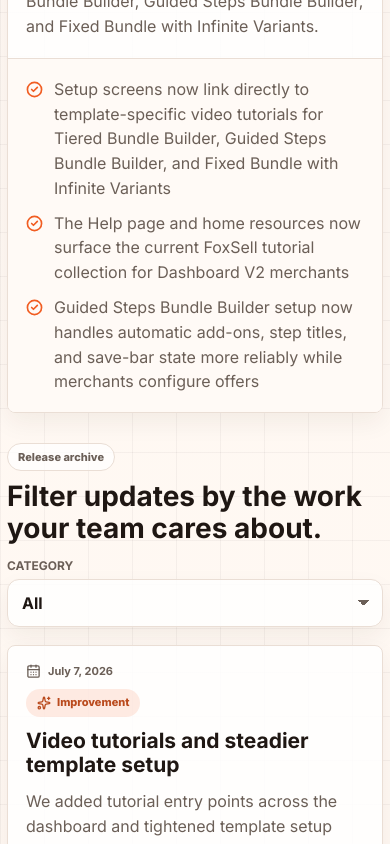
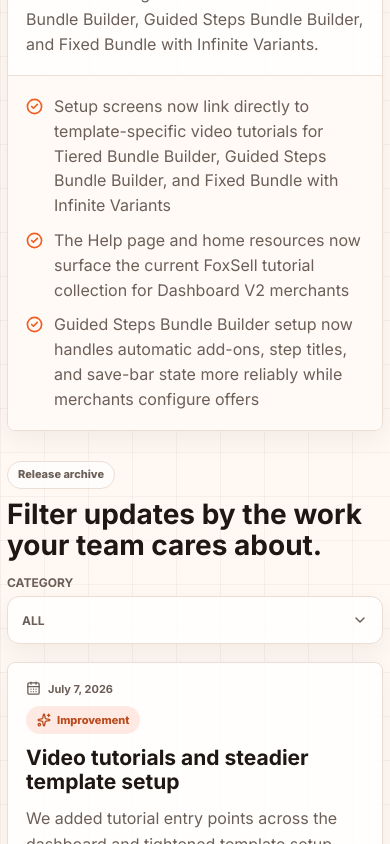
Before and after one commit to FoxSellApp/foxsell-changelog, a Next.js app: page / in a window 390 px wide. Shown: the part 2364-3208 px from the top of the page. Built offline with nearby package versions, Linux system fonts and the light colour scheme.

Commit message:
fix: address mobile changelog follow-up

```diff
--- /dev/null
+++ b/components/ui/select.js
@@ -0,0 +1,41 @@
+import * as SelectPrimitive from "@radix-ui/react-select"
+import { Check, ChevronDown } from "lucide-react"
+
+import { cn } from "@/lib/utils"
+
+const Select = SelectPrimitive.Root
+const SelectValue = SelectPrimitive.Value
+
+function SelectTrigger({ className, children, ...props }) {
+  return (
+    <SelectPrimitive.Trigger className={cn("ui-select-trigger", className)} {...props}>
+      {children}
+      <SelectPrimitive.Icon asChild>
+        <ChevronDown size={16} strokeWidth={2.2} />
+      </SelectPrimitive.Icon>
+    </SelectPrimitive.Trigger>
+  )
+}
+
+function SelectContent({ className, children, ...props }) {
+  return (
+    <SelectPrimitive.Portal>
+      <SelectPrimitive.Content className={cn("ui-select-content", className)} position="popper" sideOffset={6} {...props}>
+        <SelectPrimitive.Viewport className="ui-select-viewport">{children}</SelectPrimitive.Viewport>
+      </SelectPrimitive.Content>
+    </SelectPrimitive.Portal>
+  )
+}
+
+function SelectItem({ className, children, ...props }) {
+  return (
+    <SelectPrimitive.Item className={cn("ui-select-item", className)} {...props}>
+      <SelectPrimitive.ItemText>{children}</SelectPrimitive.ItemText>
+      <SelectPrimitive.ItemIndicator className="ui-select-item-indicator">
+        <Check size={15} strokeWidth={2.35} />
+      </SelectPrimitive.ItemIndicator>
+    </SelectPrimitive.Item>
+  )
+}
+
+export { Select, SelectContent, SelectItem, SelectTrigger, SelectValue }
--- a/package.json
+++ b/package.json
@@ -10,6 +10,7 @@
   },
   "dependencies": {
     "@radix-ui/react-dialog": "^1.1.15",
+    "@radix-ui/react-select": "^2.3.3",
     "@radix-ui/react-slot": "^1.2.4",
     "@radix-ui/react-tabs": "^1.1.17",
     "class-variance-authority": "^0.7.1",
--- a/pages/index.js
+++ b/pages/index.js
@@ -21,6 +21,7 @@
 import { Badge } from "@/components/ui/badge"
 import { Button } from "@/components/ui/button"
 import { Card, CardContent, CardDescription, CardFooter, CardHeader, CardTitle } from "@/components/ui/card"
+import { Select, SelectContent, SelectItem, SelectTrigger, SelectValue } from "@/components/ui/select"
 import { Sheet, SheetClose, SheetContent, SheetDescription, SheetHeader, SheetTitle, SheetTrigger } from "@/components/ui/sheet"
 import { Tabs, TabsList, TabsTrigger } from "@/components/ui/tabs"
 
@@ -42,6 +43,12 @@
     src: "https://raw.githubusercontent.com/knox-the-fox/foxsell-helpdoc-assets/master/supercut-bundle-builders-2026-07-08-refresh/tiered-template-31s.jpg",
     alt: "FoxSell help docs showing the Tiered Bundle Builder setup template selection screen",
     caption: "Tiered Bundle Builder setup from the FoxSell help docs",
+    sourceUrl: "https://help.foxsell.app/en/article/how-to-set-up-tiered-bundle-builder-on-your-store-4zvwze/"
+  },
+  tieredStorefront: {
+    src: "https://raw.githubusercontent.com/knox-the-fox/foxsell-helpdoc-assets/master/supercut-bundle-builders-2026-07-08-refresh/tiered-storefront-328s.jpg",
+    alt: "FoxSell help docs showing a Tiered Bundle Builder storefront preview with tiered product selections",
+    caption: "Tiered Bundle Builder storefront preview from the FoxSell help docs",
     sourceUrl: "https://help.foxsell.app/en/article/how-to-set-up-tiered-bundle-builder-on-your-store-4zvwze/"
   },
   guidedStorefront: {
@@ -728,7 +735,7 @@
 
           <Card className="featured-card">
             <div className="featured-media">
-              <ReleaseImage image={releaseImages.tieredTemplate} compact />
+              <ReleaseImage image={releaseImages.tieredStorefront} compact />
             </div>
             <div className="featured-content">
               <CardHeader>
@@ -775,13 +782,18 @@
 
             <label className="mobile-category-filter">
               <span>Category</span>
-              <select value={selectedCategory} onChange={(event) => setSelectedCategory(event.target.value)}>
-                {categoryTabs.map((category) => (
-                  <option value={category} key={category}>
-                    {category}
-                  </option>
-                ))}
-              </select>
+              <Select value={selectedCategory} onValueChange={setSelectedCategory}>
+                <SelectTrigger aria-label="Filter changelog entries by category">
+                  <SelectValue />
+                </SelectTrigger>
+                <SelectContent>
+                  {categoryTabs.map((category) => (
+                    <SelectItem value={category} key={category}>
+                      {category}
+                    </SelectItem>
+                  ))}
+                </SelectContent>
+              </Select>
             </label>
 
             {!isMobileViewport ? (
--- a/styles/globals.css
+++ b/styles/globals.css
@@ -691,6 +691,9 @@
 .ui-badge,
 .ui-card,
 .ui-tabs-trigger,
+.ui-select-trigger,
+.ui-select-content,
+.ui-select-item,
 .ui-sheet-content,
 .sheet-link,
 .console-link {
@@ -791,6 +794,7 @@
 
 .ui-button:focus-visible,
 .ui-tabs-trigger:focus-visible,
+.ui-select-trigger:focus-visible,
 .theme-toggle:focus-visible,
 .sheet-link:focus-visible,
 .console-link:focus-visible,
@@ -919,6 +923,76 @@
   outline: none;
 }
 
+.ui-select-trigger {
+  display: inline-flex;
+  width: 100%;
+  min-height: 48px;
+  align-items: center;
+  justify-content: space-between;
+  gap: 10px;
+  padding: 0 14px;
+  border: 1px solid var(--border);
+  border-radius: 12px;
+  background: color-mix(in srgb, var(--white-surface-strong) 82%, transparent);
+  box-shadow: var(--shadow-sm);
+  color: var(--foreground);
+  cursor: pointer;
+  font: inherit;
+  font-weight: 700;
+}
+
+.ui-select-trigger svg {
+  flex-shrink: 0;
+  color: var(--muted-foreground);
+}
+
+.ui-select-content {
+  z-index: 60;
+  width: var(--radix-select-trigger-width);
+  min-width: var(--radix-select-trigger-width);
+  overflow: hidden;
+  border: 1px solid var(--border);
+  border-radius: 12px;
+  background: var(--popover);
+  color: var(--popover-foreground);
+  box-shadow: var(--shadow-lg);
+}
+
+.ui-select-viewport {
+  padding: 6px;
+}
+
+.ui-select-item {
+  position: relative;
+  display: flex;
+  min-height: 40px;
+  align-items: center;
+  padding: 0 36px 0 12px;
+  border-radius: var(--radius);
+  color: var(--foreground);
+  cursor: pointer;
+  font-size: 14px;
+  font-weight: 650;
+  outline: none;
+}
+
+.ui-select-item[data-highlighted] {
+  background: var(--secondary);
+  color: var(--secondary-foreground);
+}
+
+.ui-select-item[data-state="checked"] {
+  color: var(--primary);
+}
+
+.ui-select-item-indicator {
+  position: absolute;
+  right: 12px;
+  display: inline-flex;
+  align-items: center;
+  justify-content: center;
+}
+
 .ui-sheet-overlay {
   position: fixed;
   inset: 0;
@@ -975,6 +1049,9 @@
   .ui-badge,
   .ui-card,
   .ui-tabs-trigger,
+  .ui-select-trigger,
+  .ui-select-content,
+  .ui-select-item,
   .theme-toggle,
   .theme-toggle-thumb,
   .theme-toggle-icon,
@@ -1232,28 +1309,6 @@
     text-transform: uppercase;
   }
 
-  .mobile-category-filter select {
-    width: 100%;
-    min-height: 48px;
-    padding: 0 42px 0 14px;
-    border: 1px solid var(--border);
-    border-radius: 12px;
-    appearance: none;
-    background:
-      linear-gradient(45deg, transparent 50%, var(--muted-foreground) 50%) right 18px center / 6px 6px no-repeat,
-      linear-gradient(135deg, var(--muted-foreground) 50%, transparent 50%) right 12px center / 6px 6px no-repeat,
-      color-mix(in srgb, var(--white-surface-strong) 82%, transparent);
-    box-shadow: var(--shadow-sm);
-    color: var(--foreground);
-    font: inherit;
-    font-weight: 700;
-  }
-
-  .mobile-category-filter select:focus-visible {
-    outline: 2px solid var(--ring);
-    outline-offset: 2px;
-  }
-
   .view-tabs {
     display: none;
   }
@@ -1283,6 +1338,11 @@
     grid-template-columns: 1fr;
   }
 
+  .ui-sheet-right {
+    bottom: auto;
+    height: auto;
+  }
+
   .timeline-rail {
     display: none;
   }
@@ -1299,7 +1359,8 @@
   .ui-sheet-content {
     top: 8px;
     right: 8px;
-    bottom: 8px;
+    bottom: auto;
+    height: auto;
     width: min(390px, calc(100vw - 16px));
     max-height: calc(100vh - 16px);
     padding: 16px;
```
Also changed, not shown: 1 other file (tests, documents, lock files or other folders).
